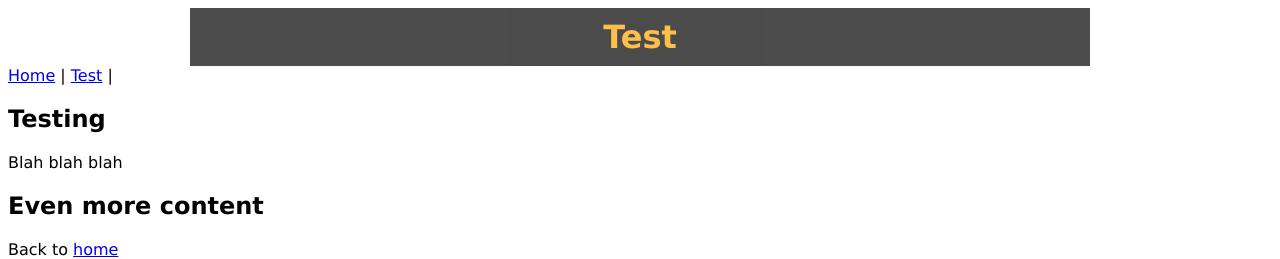
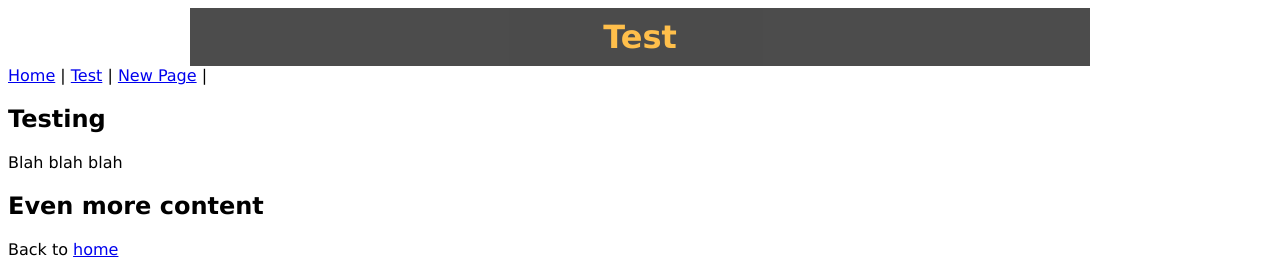
Before and after one commit to hikeithf/hikeithf.github.io, a Jekyll site: the page test.html, which Jekyll copies as it is, in a window 1280 px wide. Shown: the top 259 px of the page. Built offline with Jekyll 4.4.1, drawn with Linux system fonts in a browser that asks for light colours.

Commit message:
Update test.html

```diff
--- a/test.html
+++ b/test.html
@@ -10,6 +10,7 @@
 <nav>
   <a href="/">Home</a> |
   <a href="/test">Test</a> |
+  <a href="/new-page">New Page</a> |
 </nav>
   </div>
 <h2>Testing</h2>
```
